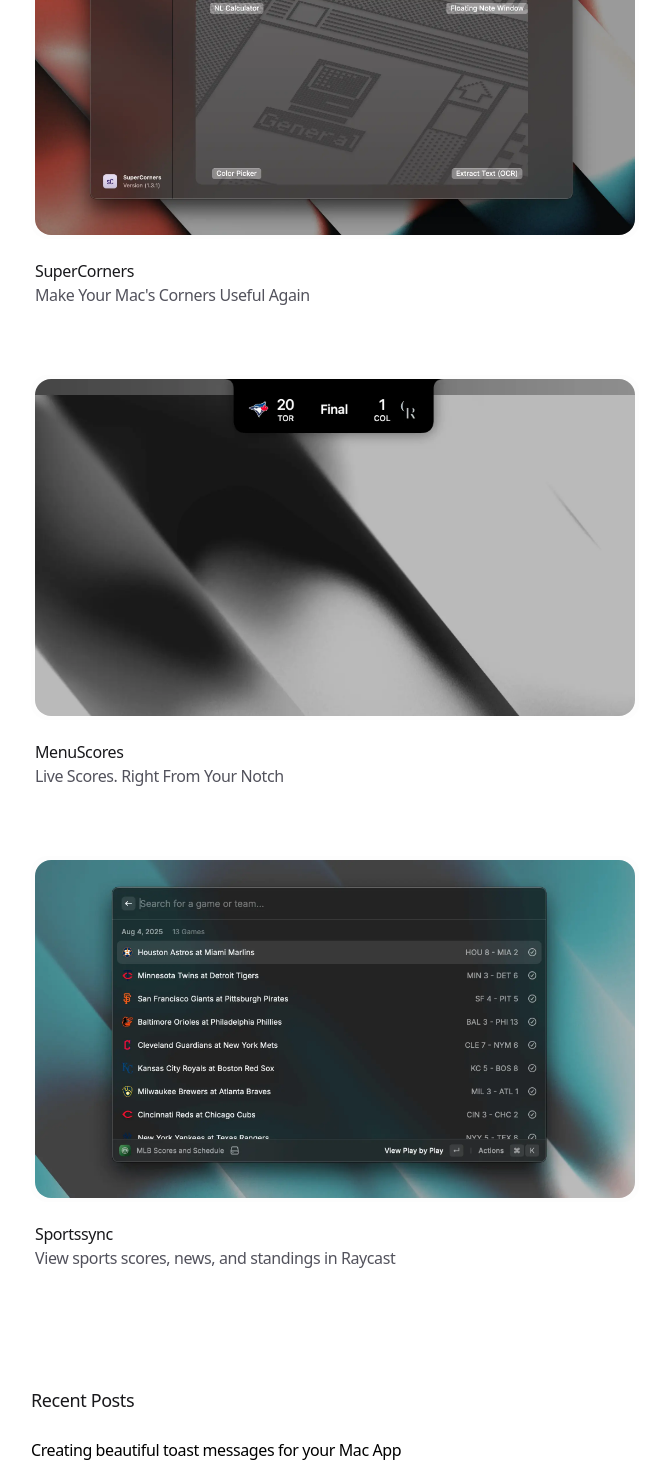
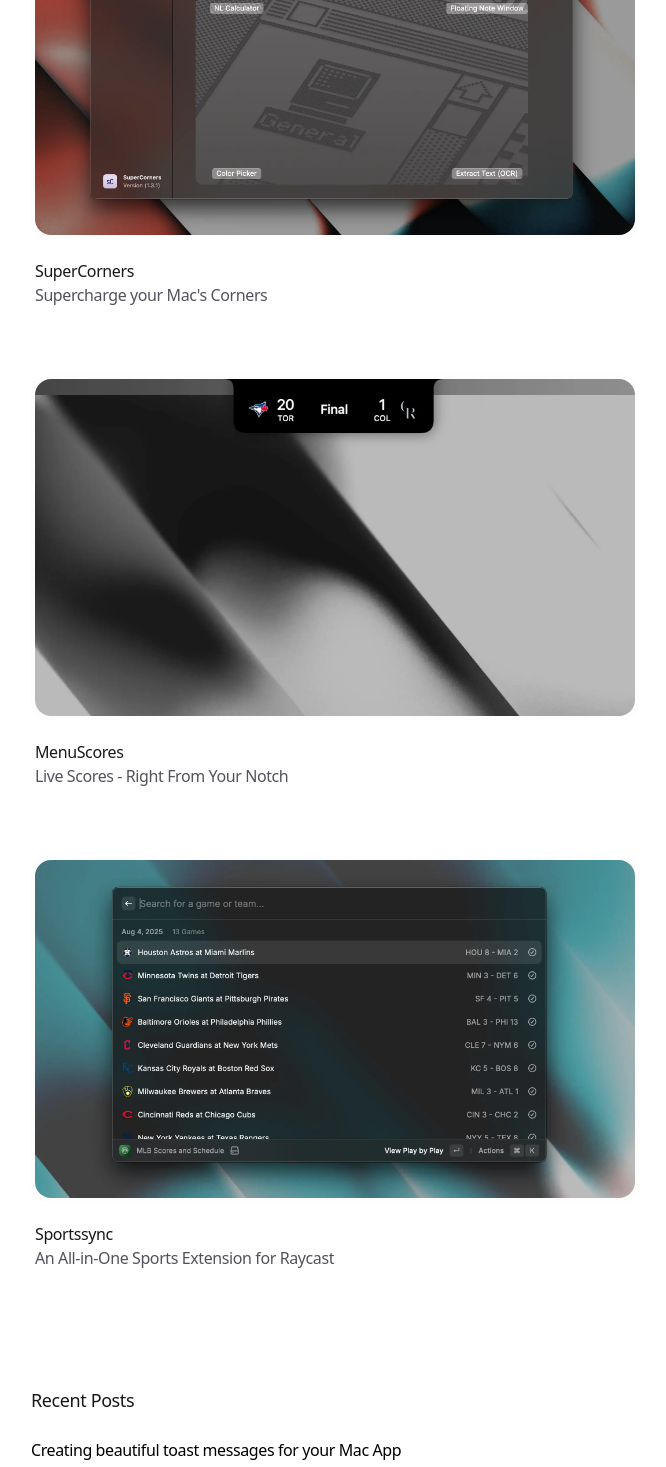
Before and after one commit to daniyalmaster693/daniyalmaster.com, a Next.js app: page / in a window 1280 px wide. Shown: the part 491-1958 px from the top of the page, without its empty margins (305-971 px from the left). Built offline with nearby package versions, Linux system fonts and the light colour scheme.

Commit message:
Updated project tag lines

```diff
--- a/app/data.ts
+++ b/app/data.ts
@@ -16,21 +16,21 @@
 export const PROJECTS: Project[] = [
   {
     name: 'SuperCorners',
-    description: "Make Your Mac's Corners Useful Again",
+    description: "Supercharge your Mac's Corners",
     link: 'https://github.com/daniyalmaster693/SuperCorners',
     image: '/SuperCorners-1.webp',
     id: 'project1',
   },
   {
     name: 'MenuScores',
-    description: 'Live Scores. Right From Your Notch',
+    description: 'Live Scores - Right From Your Notch',
     link: 'https://github.com/daniyalmaster693/MenuScores',
     image: '/MenuScores-1.webp',
     id: 'project2',
   },
   {
     name: 'Sportssync',
-    description: 'View sports scores, news, and standings in Raycast',
+    description: 'An All-in-One Sports Extension for Raycast',
     link: 'https://www.raycast.com/daniyal_master/sportssync',
     image: '/Sportssync-1.webp',
     id: 'project3',
```
